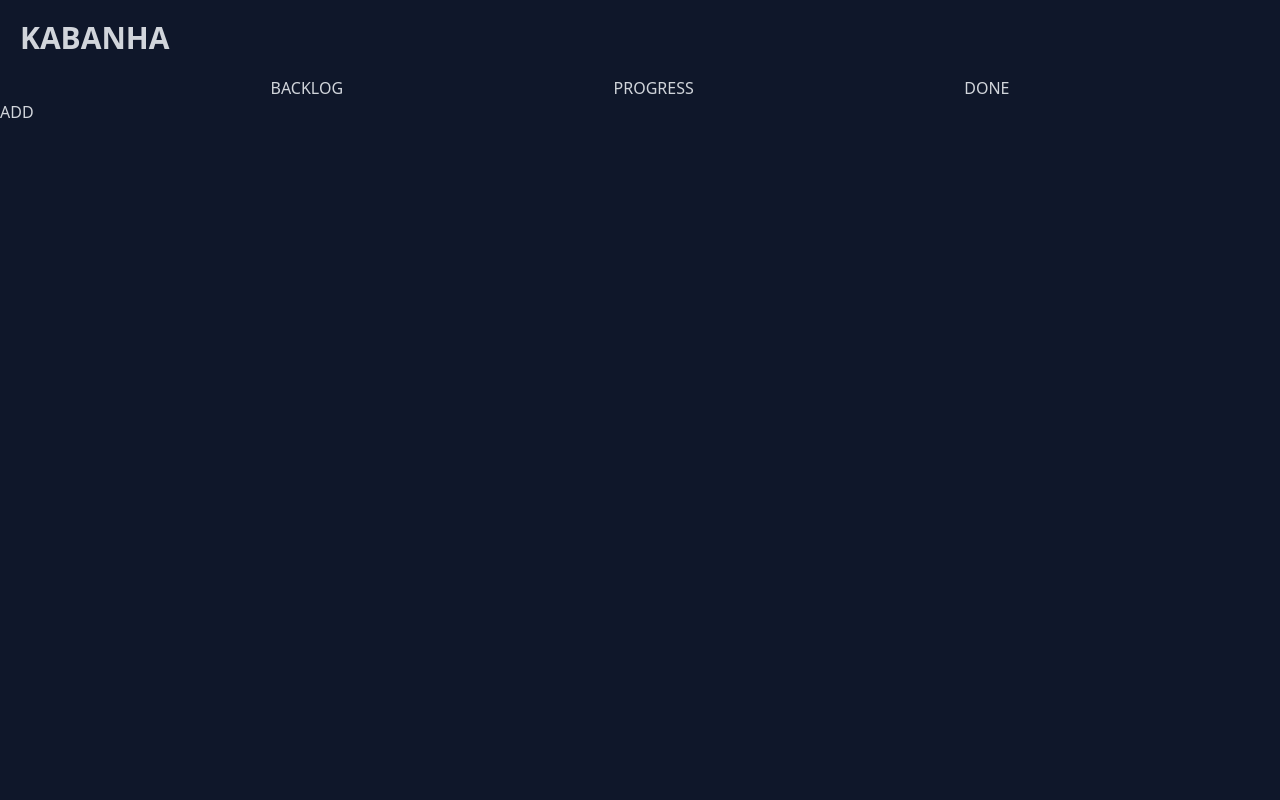
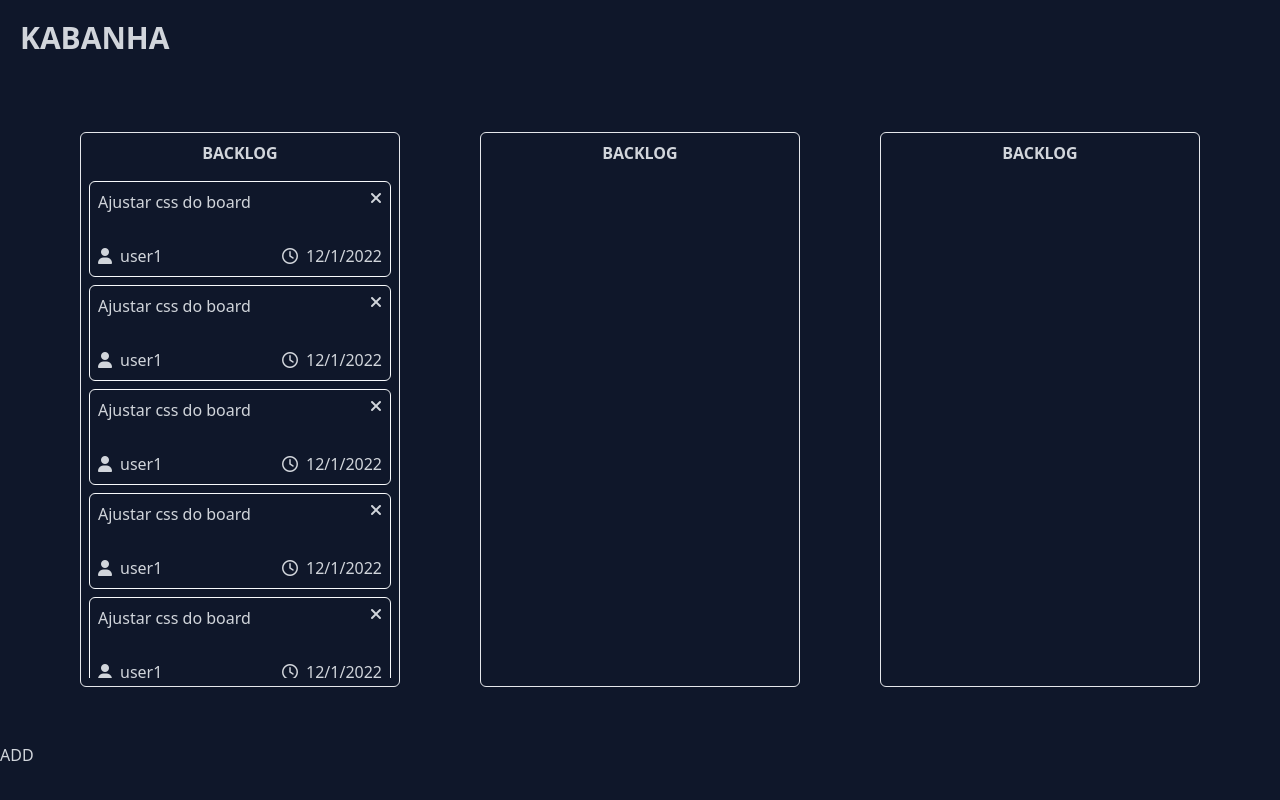
Before and after one commit to HiagoScierry/kabanha, a Vue app: page / in a window 1280 px wide. Built offline with nearby package versions, Linux system fonts and the light colour scheme.

Commit message:
ajust layout in board

```diff
--- a/package.json
+++ b/package.json
@@ -11,6 +11,7 @@
     "lint": "eslint . --ext .vue,.js,.jsx,.cjs,.mjs,.ts,.tsx,.cts,.mts --fix --ignore-path .gitignore"
   },
   "dependencies": {
+    "@types/vuedraggable": "^2.24.0",
     "bootstrap-vue": "^2.23.1",
     "pinia": "^2.0.23",
     "vue": "^3.2.41",
--- a/src/stores/kanban.ts
+++ b/src/stores/kanban.ts
@@ -10,7 +10,107 @@ interface IStore {
 }
 
 export const store: IStore = reactive({
-  backlog: [],
+  backlog: [
+    {
+      id: new Date().getTime(),
+      title: 'Ajustar css do board',
+      description: 'DESCRICAO',
+      status: status.NEW,
+      priority: 'high',
+      createdDate: new Date(),
+      updatedDate: new Date(),
+      dueDate: new Date(),
+      assignee: 'user1',
+    },
+    {
+      id: new Date().getTime(),
+      title: 'Ajustar css do board',
+      description: 'DESCRICAO',
+      status: status.NEW,
+      priority: 'high',
+      createdDate: new Date(),
+      updatedDate: new Date(),
+      dueDate: new Date(),
+      assignee: 'user1',
+    },
+    {
+      id: new Date().getTime(),
+      title: 'Ajustar css do board',
+      description: 'DESCRICAO',
+      status: status.NEW,
+      priority: 'high',
+      createdDate: new Date(),
+      updatedDate: new Date(),
+      dueDate: new Date(),
+      assignee: 'user1',
+    },
+    {
+      id: new Date().getTime(),
+      title: 'Ajustar css do board',
+      description: 'DESCRICAO',
+      status: status.NEW,
+      priority: 'high',
+      createdDate: new Date(),
+      updatedDate: new Date(),
+      dueDate: new Date(),
+      assignee: 'user1',
+    },
+    {
+      id: new Date().getTime(),
+      title: 'Ajustar css do board',
+      description: 'DESCRICAO',
+      status: status.NEW,
+      priority: 'high',
+      createdDate: new Date(),
+      updatedDate: new Date(),
+      dueDate: new Date(),
+      assignee: 'user1',
+    },
+    {
+      id: new Date().getTime(),
+      title: 'Ajustar css do board',
+      description: 'DESCRICAO',
+      status: status.NEW,
+      priority: 'high',
+      createdDate: new Date(),
+      updatedDate: new Date(),
+      dueDate: new Date(),
+      assignee: 'user1',
+    },
+    {
+      id: new Date().getTime(),
+      title: 'Ajustar css do board',
+      description: 'DESCRICAO',
+      status: status.NEW,
+      priority: 'high',
+      createdDate: new Date(),
+      updatedDate: new Date(),
+      dueDate: new Date(),
+      assignee: 'user1',
+    },
+    {
+      id: new Date().getTime(),
+      title: 'Ajustar css do board',
+      description: 'DESCRICAO',
+      status: status.NEW,
+      priority: 'high',
+      createdDate: new Date(),
+      updatedDate: new Date(),
+      dueDate: new Date(),
+      assignee: 'user1',
+    },
+    {
+      id: new Date().getTime(),
+      title: 'Ajustar css do board',
+      description: 'DESCRICAO',
+      status: status.NEW,
+      priority: 'high',
+      createdDate: new Date(),
+      updatedDate: new Date(),
+      dueDate: new Date(),
+      assignee: 'user1',
+    },
+  ],
   progress: [],
   done: [],
 });
@@ -18,7 +118,7 @@ export const store: IStore = reactive({
 export const storeMethods = {
   addItem(task: ITask) {
     store.backlog.push({
-      id: 1,
+      id: new Date().getTime(),
       title: task.title,
       description: task.description,
       priority: task.priority,
--- a/src/views/board.vue
+++ b/src/views/board.vue
@@ -1,55 +1,116 @@
 <template>
-  <div class="flex justify-evenly items-center">
-    <div>
-      <h4>BACKLOG</h4>
-      <ul>
-        <li
-          v-for="(item, index) in arrBackLog"
-          :key="item.id"
-          @click="removeFromIndex(index)"
-        >
-          {{ item.title }}
-        </li>
-      </ul>
+  <div class="flex justify-evenly items-center h-5/6">
+    <div class="border rounded-md flex flex-col items-center w-1/4 h-5/6 p-2">
+      <h2 class="font-bold uppercase mb-4">backlog</h2>
+      <draggrable
+        v-model="arrBackLog"
+        group="kanban"
+        @start="true"
+        @end="false"
+        item-key="id"
+        class="w-full overflow-y-scroll"
+      >
+        <template #item="{ element }">
+          <div
+            class="flex justify-between w-full h-24 p-2 border border-slate-50 rounded-md mb-2"
+          >
+            <div class="flex flex-col justify-between items-start">
+              <p class="break-all">{{ element.title }}</p>
+              <div class="flex items-center justify-start">
+                <i class="fa-solid fa-user mr-2"></i>
+                <p>{{ element.assignee }}</p>
+              </div>
+            </div>
+            <div class="flex flex-col justify-between items-end">
+              <i class="fa-solid fa-xmark hover:text-red-600"></i>
+              <div class="flex items-center">
+                <i class="fa-regular fa-clock mr-2"></i>
+                <p>{{ new Date(element.dueDate).toLocaleDateString() }}</p>
+              </div>
+            </div>
+          </div>
+        </template>
+      </draggrable>
     </div>
-    <div>
-      <h4>PROGRESS</h4>
-      <ul>
-        <li
-          v-for="(item, index) in arrInProgress"
-          :key="item.id"
-          @click="removeFromIndex(index)"
-        >
-          {{ item.title }}
-        </li>
-      </ul>
+    <div class="border rounded-md flex flex-col items-center w-1/4 h-5/6 p-2">
+      <h2 class="font-bold uppercase mb-4">backlog</h2>
+      <draggrable
+        v-model="arrInProgress"
+        group="kanban"
+        @start="true"
+        @end="false"
+        item-key="id"
+        class="w-full overflow-y-scroll"
+      >
+        <template #item="{ element }">
+          <div
+            class="flex justify-between w-full h-24 p-2 border border-slate-50 rounded-md mb-2"
+          >
+            <div class="flex flex-col justify-between items-start">
+              <p class="break-all">{{ element.title }}</p>
+              <div class="flex items-center justify-start">
+                <i class="fa-solid fa-user mr-2"></i>
+                <p>{{ element.assignee }}</p>
+              </div>
+            </div>
+            <div class="flex flex-col justify-between items-end">
+              <i class="fa-solid fa-xmark hover:text-red-600"></i>
+              <div class="flex items-center">
+                <i class="fa-regular fa-clock mr-2"></i>
+                <p>{{ new Date(element.dueDate).toLocaleDateString() }}</p>
+              </div>
+            </div>
+          </div>
+        </template>
+      </draggrable>
     </div>
-    <div>
-      <h4>DONE</h4>
-      <ul>
-        <li
-          v-for="(item, index) in arrDone"
-          :key="item.id"
-          @click="removeFromIndex(index)"
-        >
-          {{ item.title }}
-        </li>
-      </ul>
+
+    <div class="border rounded-md flex flex-col items-center w-1/4 h-5/6 p-2">
+      <h2 class="font-bold uppercase mb-4">backlog</h2>
+      <draggrable
+        v-model="arrDone"
+        group="kanban"
+        @start="true"
+        @end="false"
+        item-key="id"
+        class="w-full overflow-y-scroll"
+      >
+        <template #item="{ element }">
+          <div
+            class="flex justify-between w-full h-24 p-2 border border-slate-50 rounded-md mb-2"
+          >
+            <div class="flex flex-col justify-between items-start">
+              <p class="break-all">{{ element.title }}</p>
+              <div class="flex items-center justify-start">
+                <i class="fa-solid fa-user mr-2"></i>
+                <p>{{ element.assignee }}</p>
+              </div>
+            </div>
+            <div class="flex flex-col justify-between items-end">
+              <i class="fa-solid fa-xmark hover:text-red-600"></i>
+              <div class="flex items-center">
+                <i class="fa-regular fa-clock mr-2"></i>
+                <p>{{ new Date(element.dueDate).toLocaleDateString() }}</p>
+              </div>
+            </div>
+          </div>
+        </template>
+      </draggrable>
     </div>
   </div>
-  <button @click="routerToAdd()">ADD</button>
+  <button @click="add">ADD</button>
 </template>
 
 <script lang="ts">
-//import draggable
+//import draggrable
 import { store, storeMethods } from '@/stores/kanban';
-import draggable from 'vuedraggable';
+import draggrable from 'vuedraggable';
 import type { IBacklogItem } from '../interfaces/item';
 
 export default {
   name: 'kanban-board',
   components: {
-    draggable,
+    draggrable,
   },
   data(): {
     arrBackLog: IBacklogItem[];
@@ -67,11 +128,17 @@ export default {
     routerToAdd: function () {
       this.$router.push('/task');
     },
-    add: function () {
-      storeMethods.addItem();
-    },
     removeFromIndex: function (index: number) {
       storeMethods.removeItemFronIndex(index);
+    },
+    add: function () {
+      console.log('add');
+      storeMethods.addItem({
+        title: 'item.title',
+        description: 'item.description',
+        priority: 'item.priority',
+        dueDate: new Date(),
+      });
     },
   },
 };
```
Also changed, not shown: 1 other file (tests, documents, lock files or other folders).
